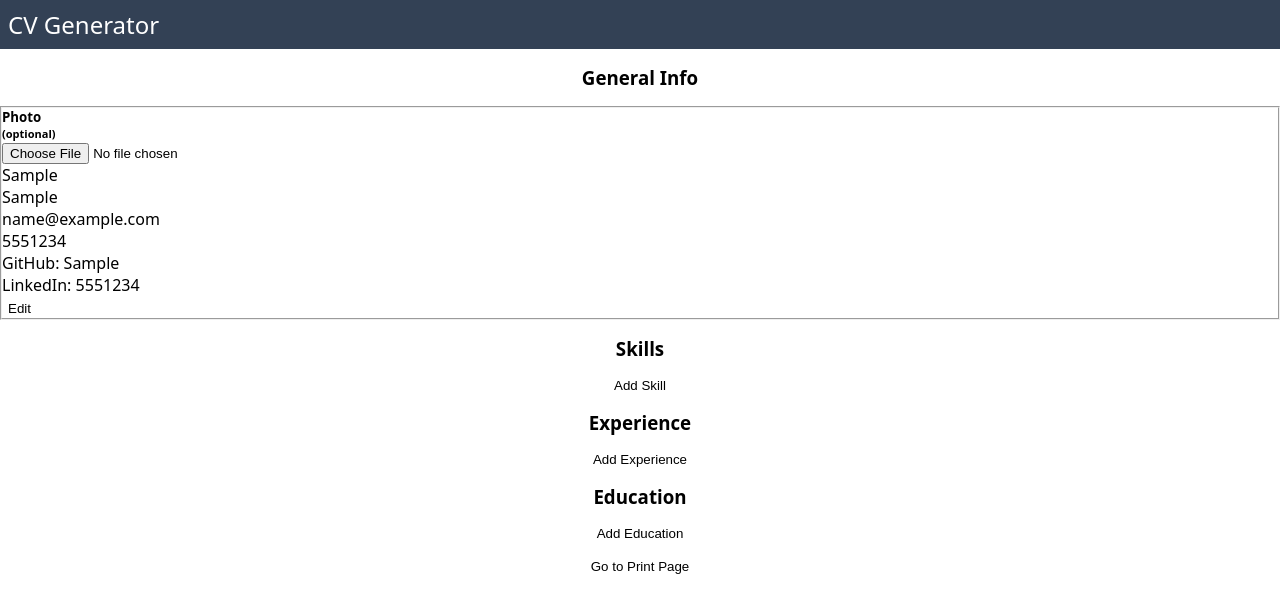
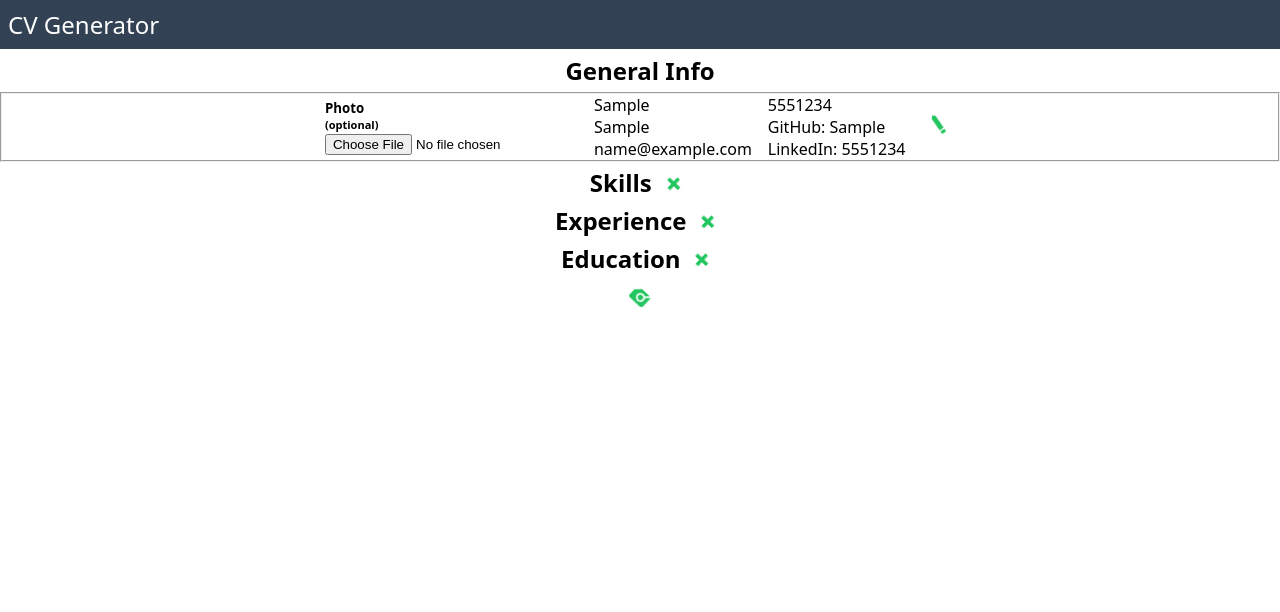
Before and after one commit to giovanniPepi/cv-project, a React (Create React App) app: page / in a window 1280 px wide. Both pictures are taken after typing "Sample", "Sample", "name@example.com", "5551234", "Sample", "5551234" into the empty fields and a click on the button "Save & Continue to Photo". Shown: the top 612 px of the page. Built offline with nearby package versions, Linux system fonts and the light colour scheme.

Commit message:
Add icons

```diff
--- a/package.json
+++ b/package.json
@@ -3,6 +3,8 @@
   "version": "0.1.0",
   "private": true,
   "dependencies": {
+    "@mdi/js": "^6.7.96",
+    "@mdi/react": "^1.6.0",
     "@testing-library/jest-dom": "^5.16.4",
     "@testing-library/react": "^13.3.0",
     "@testing-library/user-event": "^13.5.0",
--- a/src/App.js
+++ b/src/App.js
@@ -4,6 +4,8 @@ import Personal from "./components/Personal";
 import Skills from "./components/Skills";
 import Experience from "./components/Experience";
 import Education from "./components/Education";
+import Icon from "@mdi/react";
+import { mdiFileFind, mdiPlusThick } from "@mdi/js";
 import style from "./styles/App.css";
 
 class App extends Component {
@@ -57,37 +59,46 @@ class App extends Component {
           <header className="header">CV Generator</header>
           <h3 className="sectionTitle">General Info</h3>
           <Personal />
-          <h3 className="sectionTitle">Skills</h3>
-          {skills}
+          <h3 className="sectionTitle">
+            Skills
             <button
               className="addBtn"
               onClick={() => this.handleClick("skillsIds")}
             >
-            Add Skill
+              <Icon path={mdiPlusThick} size={0.9} color="#22C55E" spin={10} />
             </button>
-          <h3 className="sectionTitle">Experience</h3>
-          {experiences}
+          </h3>
+          {skills}
+
+          <h3 className="sectionTitle">
+            Experience
             <button
               className="addBtn"
               onClick={() => this.handleClick("experienceIds")}
             >
-            Add Experience
+              <Icon path={mdiPlusThick} size={0.9} color="#22C55E" spin={10} />
             </button>
-          <h3 className="sectionTitle">Education</h3>
-          {educations}
+          </h3>
+          {experiences}
+
+          <h3 className="sectionTitle">
+            Education
             <button
               className="addBtn"
               onClick={() => this.handleClick("educationIds")}
             >
-            Add Education
+              <Icon path={mdiPlusThick} size={0.9} color="#22C55E" spin={10} />
             </button>
+          </h3>
+          {educations}
+
           <button
             onClick={() => {
               window.print();
             }}
             className="addBtn printBtn"
           >
-            Go to Print Page
+            <Icon path={mdiFileFind} size={0.9} color="#22C55E" spin={10} />
           </button>
         </section>
       </main>
--- a/src/components/Education.js
+++ b/src/components/Education.js
@@ -1,4 +1,6 @@
 import React, { Component } from "react";
+import Icon from "@mdi/react";
+import { mdiContentSaveOutline, mdiDelete } from "@mdi/js";
 import Textfield from "./Textfield";
 
 class Education extends Component {
@@ -89,15 +91,23 @@ class Education extends Component {
             />
           </label>
         </div>
-
-        <button className="formBtn">Save</button>
+        <div className="btnContainer">
+          <button className="formBtn">
+            <Icon
+              path={mdiContentSaveOutline}
+              size={0.9}
+              color="#22C55E"
+              spin={10}
+            />
+          </button>
           <button
             className="formBtn"
             type="button"
             onClick={() => handleDelete("educationIds", id)}
           >
-          Delete
+            <Icon path={mdiDelete} size={0.9} color="#22C55E" spin={10} />
           </button>
+        </div>
       </form>
     );
   }
--- a/src/components/Experience.js
+++ b/src/components/Experience.js
@@ -1,3 +1,5 @@
+import Icon from "@mdi/react";
+import { mdiContentSaveOutline, mdiDelete } from "@mdi/js";
 import React, { Component } from "react";
 import Textfield from "./Textfield";
 
@@ -69,6 +71,8 @@ class Experience extends Component {
               required
             />
           </label>
+        </div>
+        <div className="innerFormDiv">
           <label htmlFor="from">
             <p>From</p>
             <input
@@ -93,7 +97,7 @@ class Experience extends Component {
         <div className="innerFormDiv">
           <label htmlFor="description">
             <p>Description</p>
-            <input
+            <textarea
               type="text"
               name="description"
               value={description}
@@ -101,17 +105,23 @@ class Experience extends Component {
             />
           </label>
         </div>
-
+        <div className="btnContainer">
           <button className="formBtn experienceBtn" type="submit">
-          Save
+            <Icon
+              path={mdiContentSaveOutline}
+              size={0.9}
+              color="#22C55E"
+              spin={10}
+            />
           </button>
           <button
             className="formBtn"
             type="button"
             onClick={() => handleDelete("experienceIds", id)}
           >
-          Delete
+            <Icon path={mdiDelete} size={0.9} color="#22C55E" spin={10} />
           </button>
+        </div>
       </form>
     );
   }
--- a/src/components/Skills.js
+++ b/src/components/Skills.js
@@ -1,5 +1,7 @@
+import Icon from "@mdi/react";
 import React, { Component } from "react";
 import Textfield from "./Textfield";
+import { mdiContentSaveOutline, mdiDelete } from "@mdi/js";
 
 class Skills extends Component {
   constructor(props) {
@@ -69,14 +71,19 @@ class Skills extends Component {
         <div className="btnContainer">
           {" "}
           <button className="formBtn skillsBtn" type="submit">
-            Save
+            <Icon
+              path={mdiContentSaveOutline}
+              size={0.9}
+              color="#22C55E"
+              spin={10}
+            />
           </button>
           <button
             className="formBtn"
             type="button"
             onClick={() => handleDelete("skillsIds", id)}
           >
-            Delete
+            <Icon path={mdiDelete} size={0.9} color="#22C55E" spin={10} />
           </button>
         </div>
       </form>
--- a/src/components/Textfield.js
+++ b/src/components/Textfield.js
@@ -1,4 +1,6 @@
 import Imageuploader from "./Imageuploader";
+import { mdiPencilOutline, mdiPencil } from "@mdi/js";
+import Icon from "@mdi/react";
 
 // returns text areas tailored to each section based on the props receive
 function Textfield(props) {
@@ -46,7 +48,7 @@ function Textfield(props) {
         </div>
         <div>
           <button className="formBtn editBtn" onClick={props.handleEdit}>
-            Edit
+            <Icon path={mdiPencil} size={0.9} color="#22C55E" spin={10} />
           </button>
         </div>
       </fieldset>
@@ -68,7 +70,12 @@ function Textfield(props) {
 
         <div>
           <button className="formBtn editBtn" onClick={props.handleEdit}>
-            Edit
+            <Icon
+              path={mdiPencilOutline}
+              size={0.9}
+              color="#22C55E"
+              spin={10}
+            />
           </button>
         </div>
       </fieldset>
@@ -115,7 +122,12 @@ function Textfield(props) {
 
         <div>
           <button className="formBtn editBtn" onClick={props.handleEdit}>
-            Edit
+            <Icon
+              path={mdiPencilOutline}
+              size={0.9}
+              color="#22C55E"
+              spin={10}
+            />
           </button>
         </div>
       </fieldset>
@@ -152,7 +164,12 @@ function Textfield(props) {
         ) : null}
         <div>
           <button className="formBtn editBtn" onClick={props.handleEdit}>
-            Edit
+            <Icon
+              path={mdiPencilOutline}
+              size={0.9}
+              color="#22C55E"
+              spin={10}
+            />
           </button>
         </div>
       </fieldset>
--- a/src/styles/App.css
+++ b/src/styles/App.css
@@ -11,6 +11,12 @@
   --neutral2: #e5e5e5;
   --neutral5: #737373;
   --zinc2: #f4f4f5;
+  --lime5: #84cc16;
+  --green5: #22c55e;
+  --rose5: #f43f5e;
+  --purple5: #a855f7;
+  --indigo5: #6366f1;
+  --blue5: #3b82f6;
   --outerGap: 1rem;
   --innerGap: 0.5rem;
   --miniGap: 0.3rem;
@@ -38,6 +44,9 @@ fieldset {
   margin: 0;
   padding: 0;
 }
+h3 {
+  font-size: var(--fontSizeTitle);
+}
 
 button {
   background-color: inherit;
@@ -52,7 +61,7 @@ input {
   display: flex;
   flex-direction: column;
   justify-content: center;
-  gap: var(--outerGap);
+  gap: var(--miniGap);
 }
 .header {
   width: 100%;
@@ -64,6 +73,8 @@ input {
 
 .sectionTitle {
   align-self: center;
+  display: flex;
+  gap: var(--miniGap);
 }
 .personalForm,
 .skillForm,
@@ -75,11 +86,15 @@ input {
   align-items: center;
   gap: var(--innerGap);
   background-color: var(--neutral2);
-  padding: var(--miniPadding);
+  padding: var(--outerPadding);
+}
+.skillForm {
+  flex-direction: row;
 }
 .innerFormDiv {
   display: flex;
   gap: var(--outerGap);
+  padding: var(--miniPadding);
 }
 label {
   display: flex;
@@ -87,6 +102,21 @@ label {
   justify-content: center;
   align-items: flex-start;
   gap: var(--miniGap);
+}
+.btnContainer {
+  display: flex;
+}
+
+.addBtn {
+  margin-top: 0.3rem;
+  align-self: center;
+}
+
+.textfield {
+  display: flex;
+  justify-content: center;
+  align-items: center;
+  gap: var(--outerGap);
 }
 
 /*
```
Also changed, not shown: 1 other file (tests, documents, lock files or other folders). Lines whose indentation alone changed are shown as unchanged.
